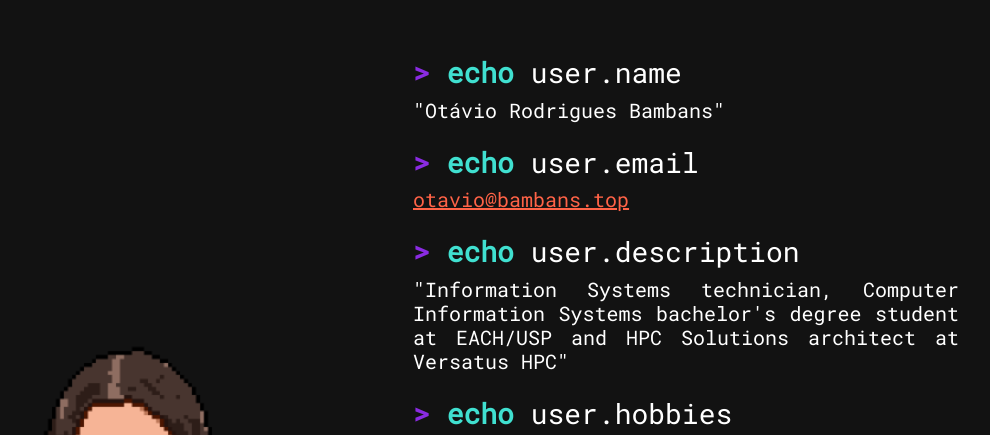
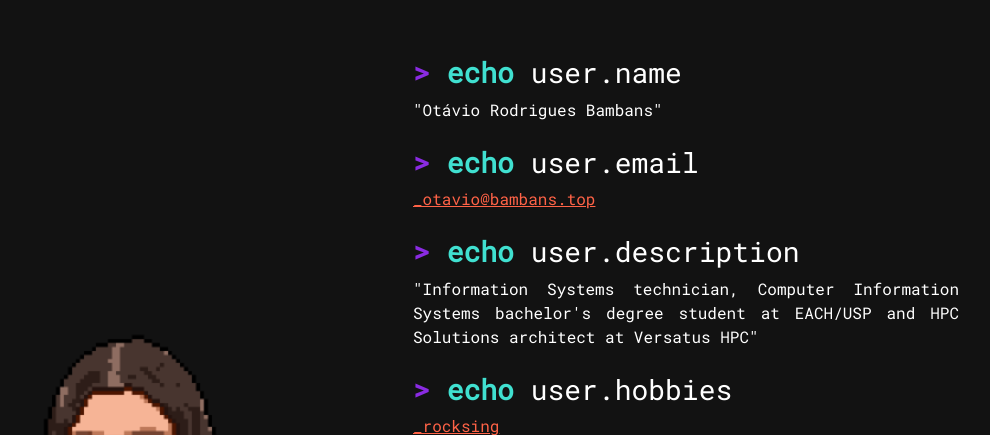
Before and after one commit to bambans/bambans.github.io, a plain HTML site: page index.html in a window 1280 px wide. Shown: the part 104-539 px from the top of the page, without its empty margins (239-1229 px from the left). Drawn offline with nearby package versions, Linux system fonts and the light colour scheme.

Commit message:
Update index.html
some new tests

```diff
--- a/index.html
+++ b/index.html
@@ -35,19 +35,19 @@
                 <!-- User Name -->
                 <div class="mb-4">
                     <h3><b class="p">></b> <b class="b">echo</b> user.name</h3>
-                    <h5>"Otávio Rodrigues Bambans"</h5>
+                    <p>"Otávio Rodrigues Bambans"</p>
                 </div>
 
                 <!-- User Email -->
                 <div class="mb-4">
                     <h3><b class="p">></b> <b class="b">echo</b> user.email</h3>
-                    <h5><a href="mailto:otavio@bambans.top">otavio@bambans.top</a></h5>
+                    <p><a href="mailto:otavio@bambans.top">_otavio@bambans.top</a></p>
                 </div>
 
                 <!-- User Description -->
                 <div class="mb-4">
                     <h3><b class="p">></b> <b class="b">echo</b> user.description</h3>
-                    <h5>"Information Systems technician, Computer Information Systems bachelor's degree student at EACH/USP and HPC Solutions architect at Versatus HPC"</h5>
+                    <p>"Information Systems technician, Computer Information Systems bachelor's degree student at EACH/USP and HPC Solutions architect at Versatus HPC"</p>
                 </div>
 
                 <!-- User Hobbies -->
```
